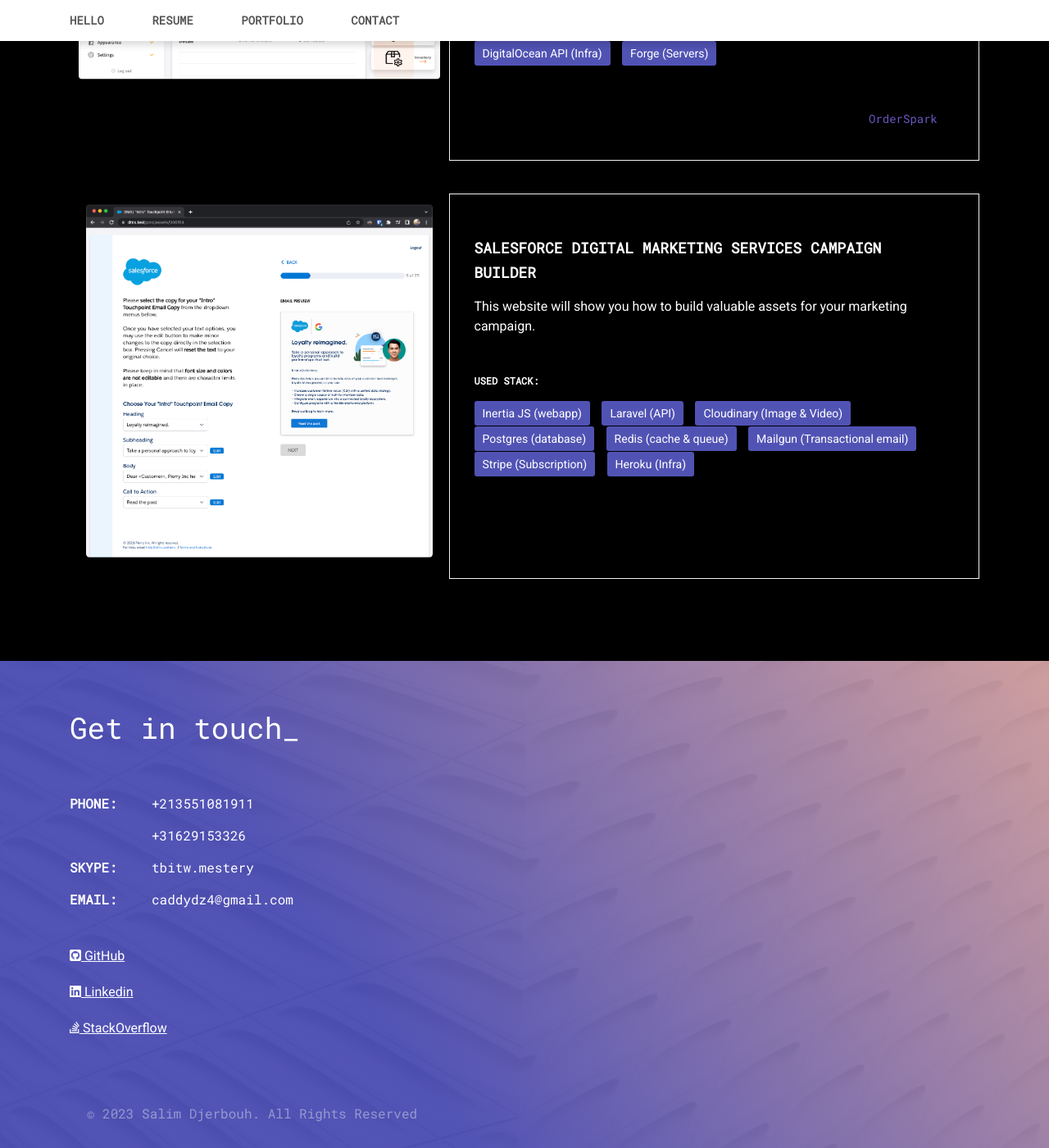
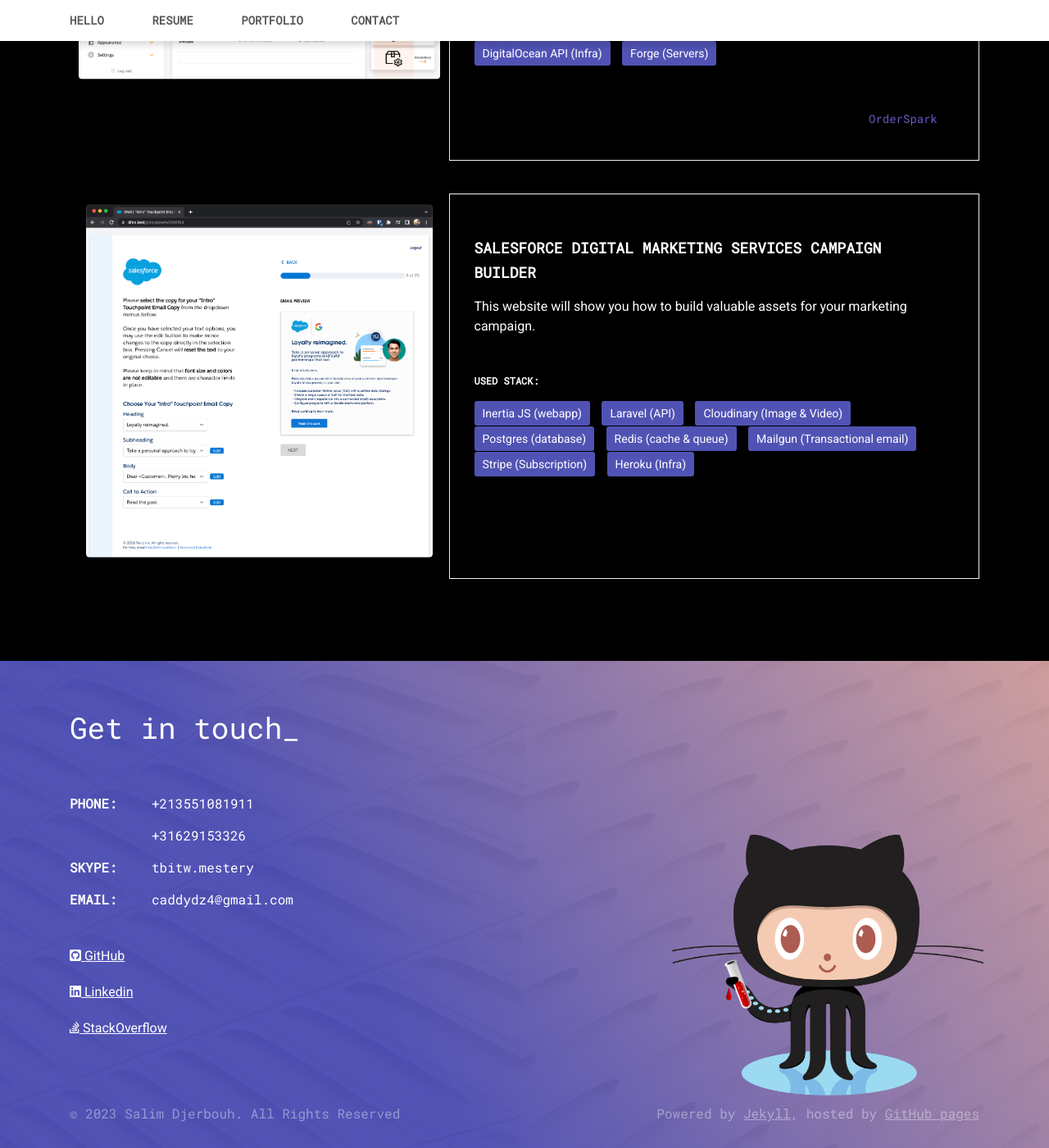
Before and after one commit to CaddyDz/caddydz.github.io, a Jekyll site: the page built from index.md, in a window 1280 px wide and 1400 px high, scrolled down 4480 px. Shown: the whole window at 82% size. Built offline with Jekyll 4.4.1, drawn with Linux system fonts in a browser that asks for light colours; nearby versions of some CDN libraries.

Commit message:
Footer with Octocat & Jekyll
Signed-off-by: Salim Djerbouh <13698160+CaddyDz@users.noreply.github.com>

```diff
--- a/_layouts/default.html
+++ b/_layouts/default.html
@@ -592,13 +592,16 @@
               </ul>
             </div>
           </div>
+          <div class="col-md-7 col-lg-4 float-right">
+          <img class="octojekyll" src="/assets/img/octojekyll.png" alt="GitHub Octocat holding Jekyll test tube">
+          </div>
         </div>
-        <div class="row">
-          <div class="col-md-7 col-lg-5">
-            <div class="footer">
-              <p>© 2023 Salim Djerbouh. All Rights Reserved</p>
-            </div>
-          </div>
+        <div class="clearfix footer">
+          <span class="float-left">© 2023 Salim Djerbouh. All Rights Reserved</span>
+          <span class="float-right">
+            Powered by <a href="https://jekyllrb.com/">Jekyll</a>, hosted by
+            <a href="https://pages.github.com/">GitHub pages</a>
+          </span>
         </div>
       </div>
     </div>
--- a/css/app.css
+++ b/css/app.css
@@ -714,6 +714,10 @@ section {
   top: 60px;
   width: 100%;
 }
+.footer a {
+  color: white;
+  text-decoration: underline;
+}
 .progress-list {
   margin-top: 30px;
 }
@@ -1138,5 +1142,26 @@ section {
 .style-switcher.style-switcher--active {
   right: 0;
 }
-
+.octojekyll {
+  width: 100%;
+  position: absolute;
+  top: 50px;
+  left: 370px;
+}
+@media screen and (max-width: 576px) {
+  .octojekyll {
+    width: 60%;
+    position: absolute;
+    top: -150px;
+    left: 148px;
+  }
+}
+@media screen and (max-width: 992px) {
+  .octojekyll {
+    width: 60%;
+    position: absolute;
+    top: 205px;
+    left: 325px;
+  }
+}
 /*# sourceMappingURL=app.css.map*/
```
Also changed, not shown: assets/img/octojekyll.png (added).
